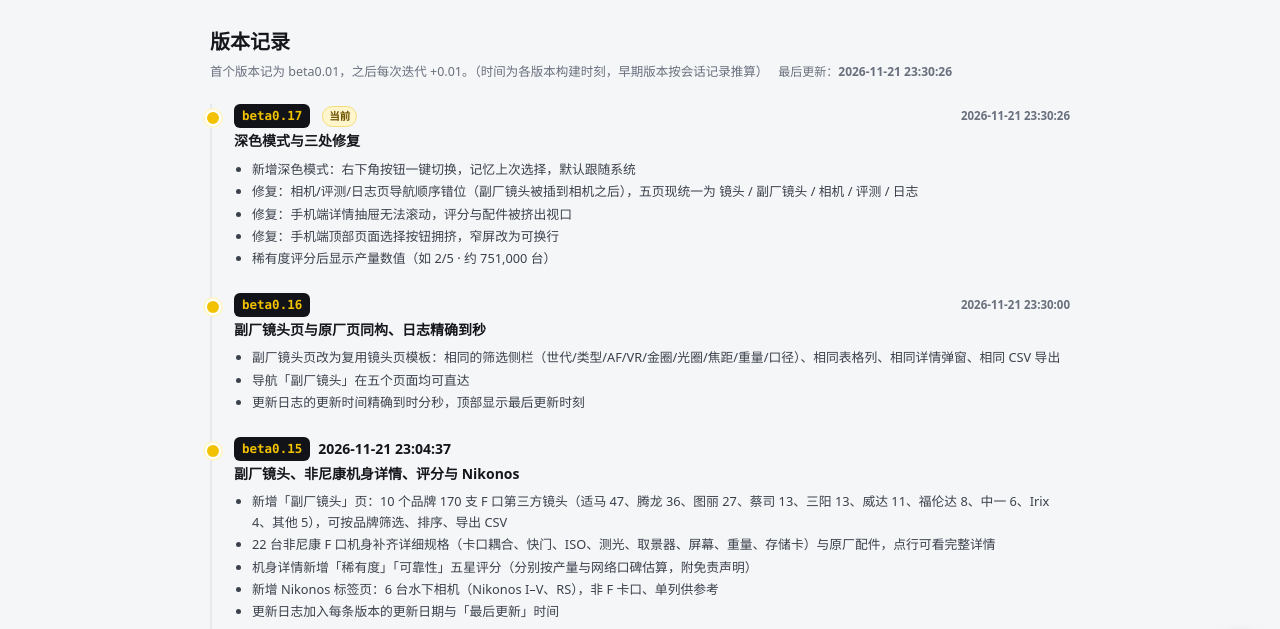
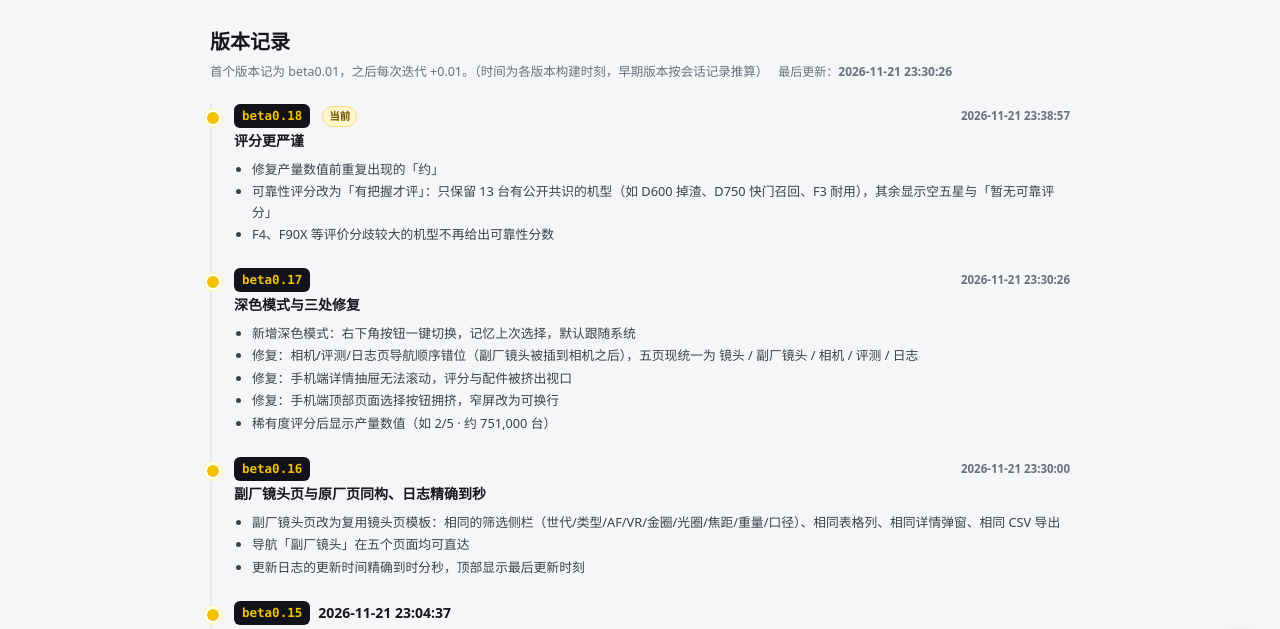
Before and after one commit to MaxSum33/nikkor-f, a plain HTML site: page changelog.html in a window 1280 px wide. Shown: the part 106-735 px from the top of the page. Drawn offline with Linux system fonts and the light colour scheme.

Commit message:
Add files via upload

```diff
--- a/changelog.html
+++ b/changelog.html
@@ -115,7 +115,17 @@ html[data-theme="dark"] #themeBtn{background:#1e232b;color:#f2c200;border-color:
   <p class="sub">首个版本记为 beta0.01，之后每次迭代 +0.01。（时间为各版本构建时刻，早期版本按会话记录推算）<span class="lastup">最后更新：<b>2026-11-21 23:30:26</b></span></p>
 
   <div class="item">
-    <div class="v"><code>beta0.17</code><span class="tagnew">当前</span><span class="date">2026-11-21 23:30:26</span></div>
+    <div class="v"><code>beta0.18</code><span class="tagnew">当前</span><span class="date">2026-11-21 23:38:57</span></div>
+    <h3>评分更严谨</h3>
+    <ul>
+      <li>修复产量数值前重复出现的「约」</li>
+      <li>可靠性评分改为「有把握才评」：只保留 13 台有公开共识的机型（如 D600 掉渣、D750 快门召回、F3 耐用），其余显示空五星与「暂无可靠评分」</li>
+      <li>F4、F90X 等评价分歧较大的机型不再给出可靠性分数</li>
+    </ul>
+  </div>
+
+  <div class="item">
+    <div class="v"><code>beta0.17</code><span class="date">2026-11-21 23:30:26</span></div>
     <h3>深色模式与三处修复</h3>
     <ul>
       <li>新增深色模式：右下角按钮一键切换，记忆上次选择，默认跟随系统</li>
--- a/sw.js
+++ b/sw.js
@@ -1,6 +1,6 @@
 /* 尼康 F 卡口镜头全表 · Service Worker
  * 改数据后请把 CACHE 版本号 +1，否则用户会一直看到旧缓存。 */
-const CACHE = 'nikkor-f-v19';
+const CACHE = 'nikkor-f-v20';
 const ASSETS = [
   './',
   './index.html',
```
Also changed, not shown: cameras.html (+5 -5 lines).
